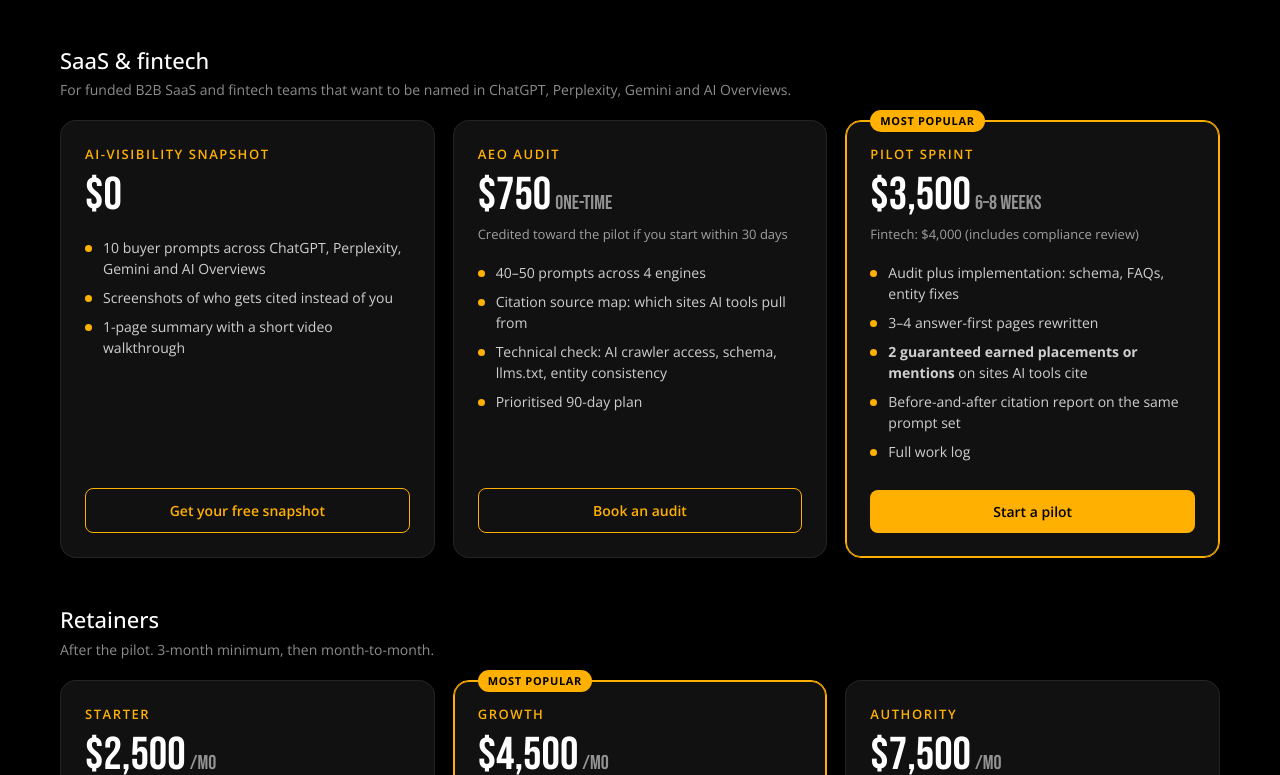
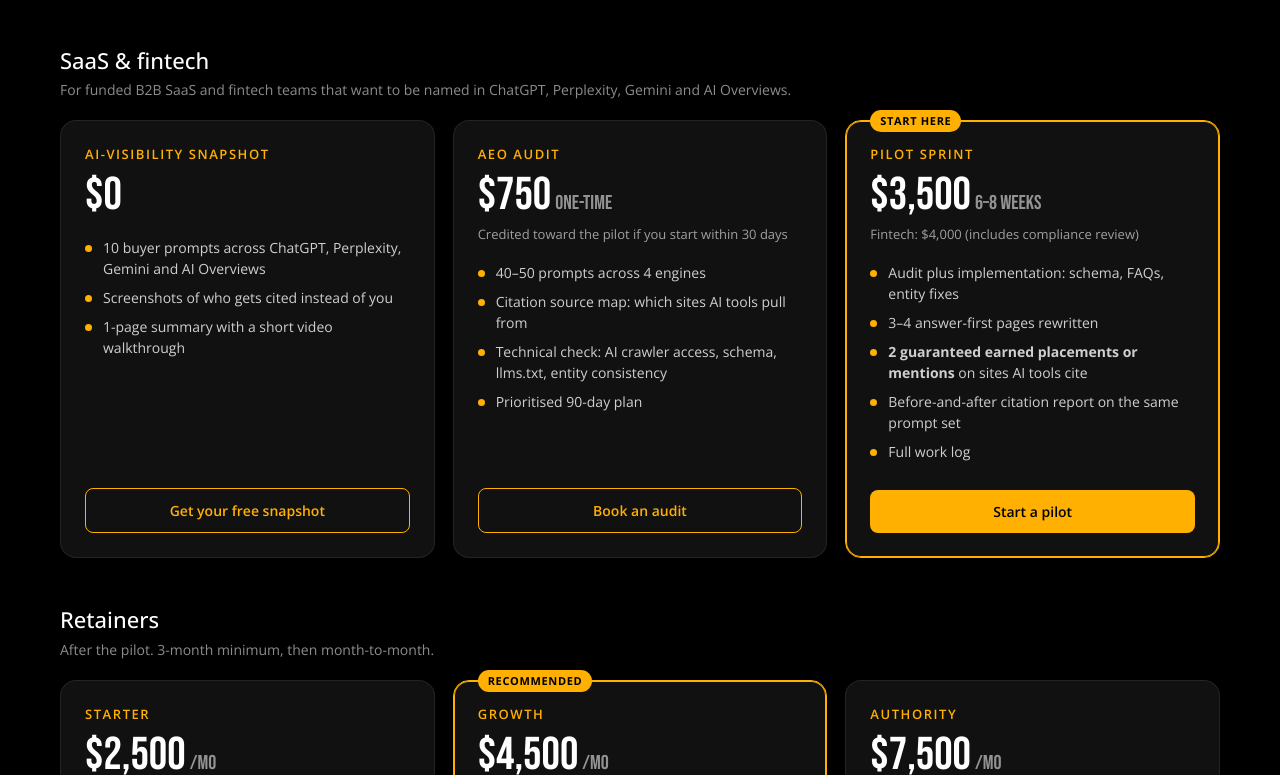
Before and after one commit to av535/octaloop, a Jekyll site: the page aeo/index.html, which Jekyll copies as it is, in a window 1280 px wide and 1400 px high, scrolled down 2772 px. Shown: the part 147-922 px from the top of the window. Built offline with Jekyll 4.4.1, drawn with Linux system fonts in a browser that asks for light colours; nearby versions of some CDN libraries; some web fonts are replaced; library files that are not in the unit come from our copies; some of the changed text lies outside the part shown.

Commit message:
Pricing badges: Start here / Recommended

```diff
--- a/aeo/index.html
+++ b/aeo/index.html
@@ -2425,10 +2425,10 @@
 
         <h3>SaaS &amp; fintech</h3>
         <p class="pr-sub">For funded B2B SaaS and fintech teams that want to be named in ChatGPT, Perplexity, Gemini and AI Overviews.</p>
-        <div class="pr-steps"><div class="pr-card"><div class="pr-name">AI-visibility snapshot</div><div class="pr-price">$0<span></span></div><ul><li>10 buyer prompts across ChatGPT, Perplexity, Gemini and AI Overviews</li><li>Screenshots of who gets cited instead of you</li><li>1-page summary with a short video walkthrough</li></ul><a class="pr-cta" href="/contact-us/">Get your free snapshot</a></div><div class="pr-card"><div class="pr-name">AEO audit</div><div class="pr-price">$750<span>one-time</span></div><div class="pr-note">Credited toward the pilot if you start within 30 days</div><ul><li>40–50 prompts across 4 engines</li><li>Citation source map: which sites AI tools pull from</li><li>Technical check: AI crawler access, schema, llms.txt, entity consistency</li><li>Prioritised 90-day plan</li></ul><a class="pr-cta" href="/contact-us/">Book an audit</a></div><div class="pr-card pr-feat"><div class="pr-badge">Most popular</div><div class="pr-name">Pilot sprint</div><div class="pr-price">$3,500<span>6–8 weeks</span></div><div class="pr-note">Fintech: $4,000 (includes compliance review)</div><ul><li>Audit plus implementation: schema, FAQs, entity fixes</li><li>3–4 answer-first pages rewritten</li><li><strong>2 guaranteed earned placements or mentions</strong> on sites AI tools cite</li><li>Before-and-after citation report on the same prompt set</li><li>Full work log</li></ul><a class="pr-cta" href="/contact-us/">Start a pilot</a></div></div>
+        <div class="pr-steps"><div class="pr-card"><div class="pr-name">AI-visibility snapshot</div><div class="pr-price">$0<span></span></div><ul><li>10 buyer prompts across ChatGPT, Perplexity, Gemini and AI Overviews</li><li>Screenshots of who gets cited instead of you</li><li>1-page summary with a short video walkthrough</li></ul><a class="pr-cta" href="/contact-us/">Get your free snapshot</a></div><div class="pr-card"><div class="pr-name">AEO audit</div><div class="pr-price">$750<span>one-time</span></div><div class="pr-note">Credited toward the pilot if you start within 30 days</div><ul><li>40–50 prompts across 4 engines</li><li>Citation source map: which sites AI tools pull from</li><li>Technical check: AI crawler access, schema, llms.txt, entity consistency</li><li>Prioritised 90-day plan</li></ul><a class="pr-cta" href="/contact-us/">Book an audit</a></div><div class="pr-card pr-feat"><div class="pr-badge">Start here</div><div class="pr-name">Pilot sprint</div><div class="pr-price">$3,500<span>6–8 weeks</span></div><div class="pr-note">Fintech: $4,000 (includes compliance review)</div><ul><li>Audit plus implementation: schema, FAQs, entity fixes</li><li>3–4 answer-first pages rewritten</li><li><strong>2 guaranteed earned placements or mentions</strong> on sites AI tools cite</li><li>Before-and-after citation report on the same prompt set</li><li>Full work log</li></ul><a class="pr-cta" href="/contact-us/">Start a pilot</a></div></div>
         <h3>Retainers</h3>
         <p class="pr-sub">After the pilot. 3-month minimum, then month-to-month.</p>
-        <div class="pr-grid g3"><div class="pr-card"><div class="pr-name">Starter</div><div class="pr-price">$2,500<span>/mo</span></div><ul><li>50 tracked prompts, monthly report</li><li>2 on-site optimisations or pages a month</li><li>Schema upkeep</li><li><strong>2 guaranteed placements or mentions a month</strong></li></ul><a class="pr-cta" href="/contact-us/">Talk to us</a></div><div class="pr-card pr-feat"><div class="pr-badge">Most popular</div><div class="pr-name">Growth</div><div class="pr-price">$4,500<span>/mo</span></div><ul><li>100 prompts plus competitor share of voice</li><li>4 pages a month, technical AEO</li><li><strong>4 guaranteed placements a month</strong>, including 1 tier-2 or tier-3 publication byline or feature</li><li>Biweekly call</li></ul><a class="pr-cta" href="/contact-us/">Talk to us</a></div><div class="pr-card"><div class="pr-name">Authority</div><div class="pr-price">$7,500<span>/mo</span></div><ul><li>200 prompts, weekly reporting</li><li>6–8 pages a month, exec bylines</li><li><strong>6 guaranteed placements a month</strong>, plus 1 tier-1 attempt (not guaranteed)</li><li>Reddit and community answer strategy</li></ul><a class="pr-cta" href="/contact-us/">Talk to us</a></div></div>
+        <div class="pr-grid g3"><div class="pr-card"><div class="pr-name">Starter</div><div class="pr-price">$2,500<span>/mo</span></div><ul><li>50 tracked prompts, monthly report</li><li>2 on-site optimisations or pages a month</li><li>Schema upkeep</li><li><strong>2 guaranteed placements or mentions a month</strong></li></ul><a class="pr-cta" href="/contact-us/">Talk to us</a></div><div class="pr-card pr-feat"><div class="pr-badge">Recommended</div><div class="pr-name">Growth</div><div class="pr-price">$4,500<span>/mo</span></div><ul><li>100 prompts plus competitor share of voice</li><li>4 pages a month, technical AEO</li><li><strong>4 guaranteed placements a month</strong>, including 1 tier-2 or tier-3 publication byline or feature</li><li>Biweekly call</li></ul><a class="pr-cta" href="/contact-us/">Talk to us</a></div><div class="pr-card"><div class="pr-name">Authority</div><div class="pr-price">$7,500<span>/mo</span></div><ul><li>200 prompts, weekly reporting</li><li>6–8 pages a month, exec bylines</li><li><strong>6 guaranteed placements a month</strong>, plus 1 tier-1 attempt (not guaranteed)</li><li>Reddit and community answer strategy</li></ul><a class="pr-cta" href="/contact-us/">Talk to us</a></div></div>
 
         <h3>Pay-per-placement add-on</h3>
         <p class="pr-sub">Optional, for SaaS and fintech. Billed only when published. Sponsored placements are always disclosed.</p>
@@ -2440,7 +2440,7 @@
 
         <h3>Local businesses</h3>
         <p class="pr-sub">For multi-location home services and law firms. We report on calls and leads, not just AI answers.</p>
-        <div class="pr-grid g3"><div class="pr-card"><div class="pr-name">Local audit</div><div class="pr-price">$300<span>one-time</span></div><ul><li>Google Business Profile and reviews</li><li>Citations and NAP consistency, schema</li><li>What AI recommends near you</li><li>Call-tracking check</li></ul><a class="pr-cta" href="/contact-us/">Book a local audit</a></div><div class="pr-card pr-feat"><div class="pr-badge">Most popular</div><div class="pr-name">Local pilot</div><div class="pr-price">$1,200–2,000<span>6 weeks</span></div><ul><li>$1,200 single location, $2,000 multi-location</li><li>GBP and LocalBusiness/FAQ schema, 3 service-area pages</li><li>10–15 directory and citation fixes</li><li>1–2 local press or "best of [city]" mentions</li><li>Before-and-after for calls, form fills and AI answers</li></ul><a class="pr-cta" href="/contact-us/">Start a local pilot</a></div><div class="pr-card"><div class="pr-name">Local retainer</div><div class="pr-price">$900–2,500<span>/mo</span></div><ul><li>Starter $900/mo, Growth $1,800/mo, multi-location $2,500/mo</li><li>25–50 tracked prompts, GBP posts, 2–4 pages a month</li><li>Local press and directory mentions every month</li><li>You own all data: GA4, Search Console, call tracking</li></ul><a class="pr-cta" href="/contact-us/">Talk to us</a></div></div>
+        <div class="pr-grid g3"><div class="pr-card"><div class="pr-name">Local audit</div><div class="pr-price">$300<span>one-time</span></div><ul><li>Google Business Profile and reviews</li><li>Citations and NAP consistency, schema</li><li>What AI recommends near you</li><li>Call-tracking check</li></ul><a class="pr-cta" href="/contact-us/">Book a local audit</a></div><div class="pr-card pr-feat"><div class="pr-badge">Start here</div><div class="pr-name">Local pilot</div><div class="pr-price">$1,200–2,000<span>6 weeks</span></div><ul><li>$1,200 single location, $2,000 multi-location</li><li>GBP and LocalBusiness/FAQ schema, 3 service-area pages</li><li>10–15 directory and citation fixes</li><li>1–2 local press or "best of [city]" mentions</li><li>Before-and-after for calls, form fills and AI answers</li></ul><a class="pr-cta" href="/contact-us/">Start a local pilot</a></div><div class="pr-card"><div class="pr-name">Local retainer</div><div class="pr-price">$900–2,500<span>/mo</span></div><ul><li>Starter $900/mo, Growth $1,800/mo, multi-location $2,500/mo</li><li>25–50 tracked prompts, GBP posts, 2–4 pages a month</li><li>Local press and directory mentions every month</li><li>You own all data: GA4, Search Console, call tracking</li></ul><a class="pr-cta" href="/contact-us/">Talk to us</a></div></div>
 
         <div class="pr-guarantee"><strong>What we guarantee:</strong> placements, pages and prompt tracking, the work we control. If a pilot doesn't deliver its 2 committed placements, we refund 25% or keep working free until it does. <strong>We never guarantee AI citations</strong>; no one honestly can.</div>
       </div>
```
Also changed, not shown: 1 other file.
